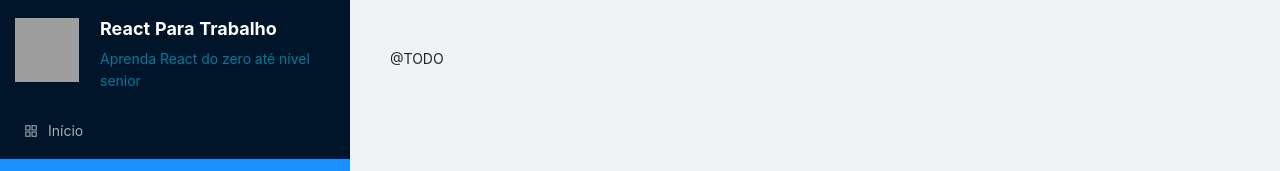
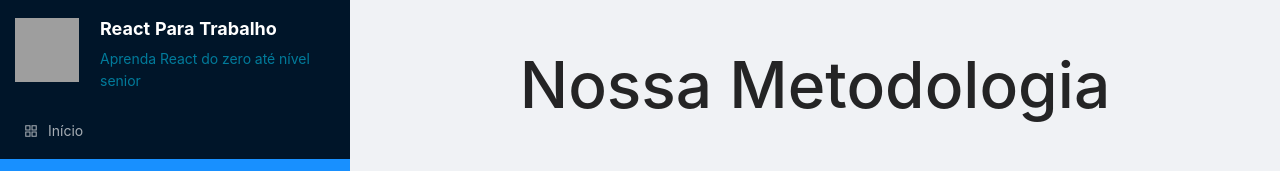
Before and after one commit to microenv/react-para-trabalho, a Next.js app: page /nossa-metodologia in a window 1280 px wide. Shown: the top 171 px of the page. Built offline with nearby package versions, Linux system fonts and the light colour scheme; grey boxes are pictures that could not be loaded.

Commit message:
Nossa Metodologia

```diff
--- /dev/null
+++ b/components/MainPageTitle/index.js
@@ -0,0 +1,10 @@
+import React from "react";
+import * as S from "./styles";
+
+export default function MainPageTitle({ title }) {
+  return (
+    <S.Wrapper>
+      <S.Title>{title}</S.Title>
+    </S.Wrapper>
+  );
+}
--- /dev/null
+++ b/components/MainPageTitle/styles.js
@@ -0,0 +1,12 @@
+import styled from "styled-components";
+
+export const Wrapper = styled.div`
+  text-align: center;
+  margin-bottom: 4rem;
+`;
+
+export const Title = styled.h1`
+  margin: 0;
+  line-height: 1.15;
+  font-size: 4rem;
+`;
--- a/package.json
+++ b/package.json
@@ -14,6 +14,7 @@
     "next": "10.0.5",
     "react": "17.0.1",
     "react-dom": "17.0.1",
+    "react-responsive-embed": "^2.1.0",
     "styled-components": "^5.2.1"
   },
   "devDependencies": {
--- a/pages/nossa-metodologia.js
+++ b/pages/nossa-metodologia.js
@@ -1,15 +1,23 @@
 import Head from "next/head";
-import styles from "../styles/Home.module.css";
+import styles from "../styles/NossaMetodologia.module.css";
 import MainPage from "../components/MainPage";
+import ResponsiveEmbed from "react-responsive-embed";
+import MainPageTitle from "../components/MainPageTitle";
 
 export default function NossaMetodologia() {
   return (
     <MainPage currentMenu="nossa-metodologia">
-      <div className={styles.container}>
-        <Head>
-          <title>Nossa Metodologia</title>
-        </Head>
-        @TODO
+      <Head>
+        <title>Nossa Metodologia</title>
+      </Head>
+
+      <MainPageTitle title="Nossa Metodologia" />
+
+      <div className={styles.mainVideo}>
+        <ResponsiveEmbed
+          src="https://www.youtube.com/embed/ZtMzB5CoekE"
+          allowFullScreen
+        />
       </div>
     </MainPage>
   );
--- /dev/null
+++ b/styles/NossaMetodologia.module.css
@@ -0,0 +1,4 @@
+.mainVideo {
+  max-width: 720px;
+  margin: auto;
+}
```
Also changed, not shown: 1 other file (tests, documents, lock files or other folders).
